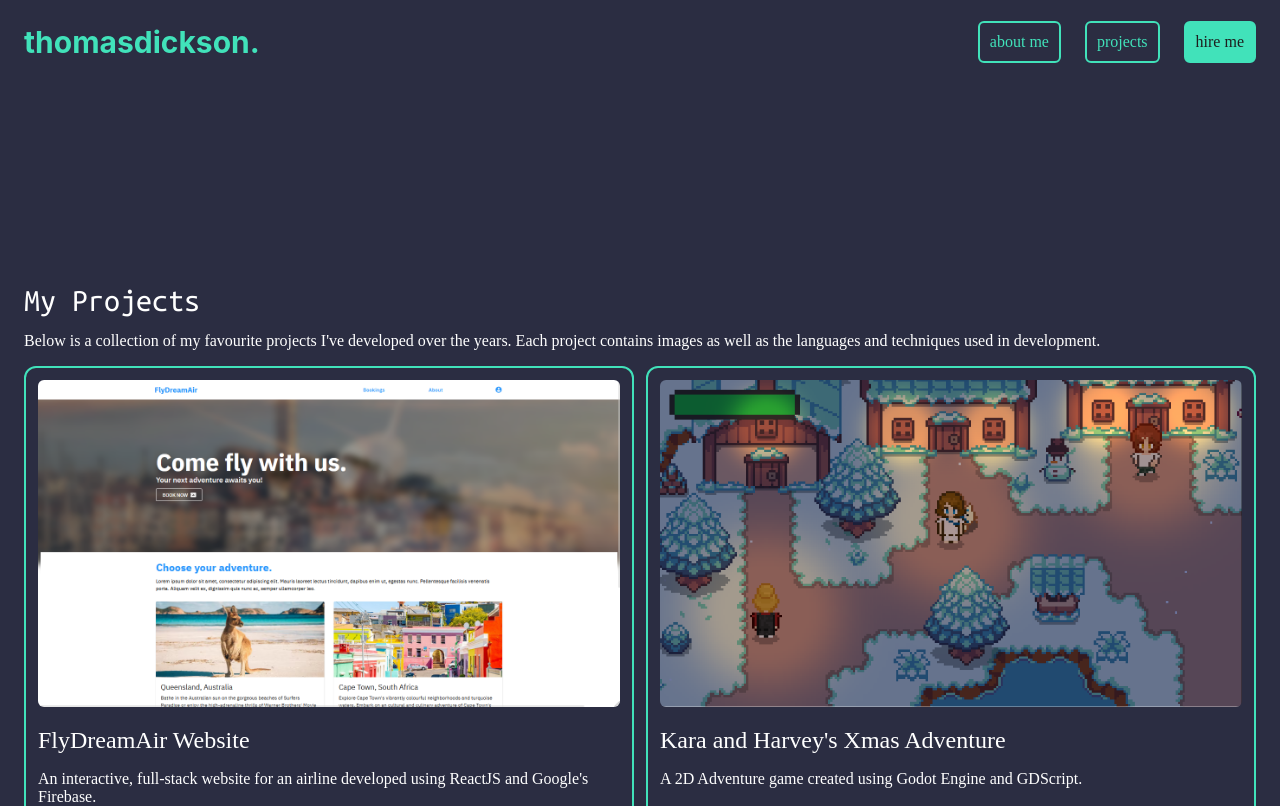
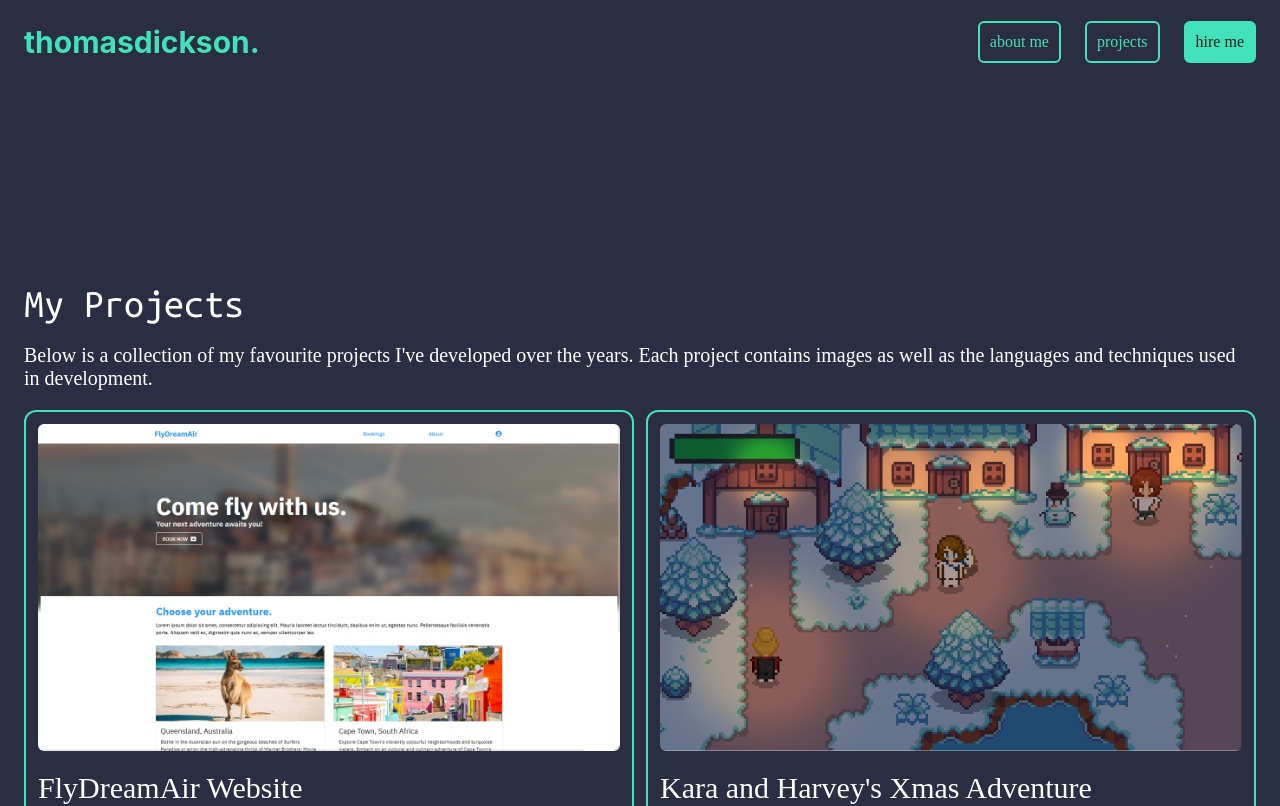
Before and after one commit to ThomasDickson/portfolio, a React (Create React App) app: page /projects in a window 1280 px wide. Shown: the top 806 px of the page. Built offline with nearby package versions, Linux system fonts and the light colour scheme.

Commit message:
font sizing

```diff
--- a/src/components/Typography.js
+++ b/src/components/Typography.js
@@ -1,7 +1,7 @@
 import styled from "styled-components";
 
 export const T1 = styled.span`
-    font-size: 64px;
+    font-size: 80px;
     font-family: 'Ubuntu';
     font-weight: 700;
     color: #41E2BA;
@@ -12,7 +12,7 @@ export const T1 = styled.span`
 `
 
 export const T2 = styled.span`
-    font-size: 32px;
+    font-size: 40px;
     font-family: 'Ubuntu Mono';
     font-weight: 400;
     color: white;
@@ -24,7 +24,7 @@ export const T2 = styled.span`
 `
 
 export const T3 = styled.span`
-    font-size: 24px;
+    font-size: 30px;
     font-family: 'Ubuntu';
     font-weight: 500;
     color: white;
@@ -35,7 +35,7 @@ export const T3 = styled.span`
 `
 
 export const T4 = styled.p`
-    font-size: 16px;
+    font-size: 20px;
     font-family: 'Ubuntu';
     font-weight: 300;
     color: white;
--- a/src/pages/home/InfoComponents.js
+++ b/src/pages/home/InfoComponents.js
@@ -4,6 +4,7 @@ export const InfoContainer = styled.div`
     display: flex;
     flex-direction: column;
     margin-top: 100px;
+    height: 50vh;
 `
 
 export const Line = styled.hr`
```
